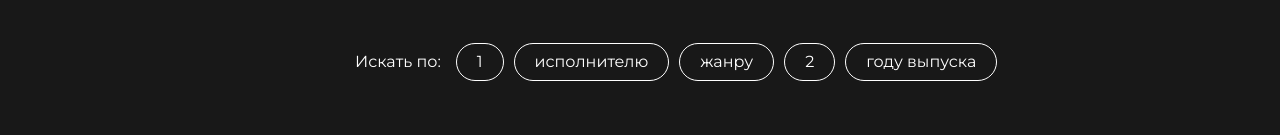
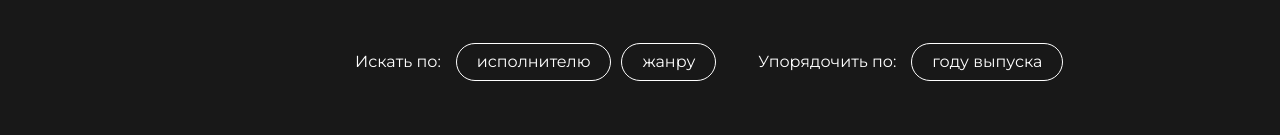
Before and after one commit to august-ra/fifth-cource-next-music, a Next.js app: page /tracks/favourite in a window 1280 px wide. Shown: the part 197-332 px from the top of the page. Built offline with nearby package versions, Linux system fonts and the light colour scheme; no server answers.

Commit message:
Changed visual part of Filter.tsx

```diff
--- a/src/components/Filter/Filter.module.css
+++ b/src/components/Filter/Filter.module.css
@@ -13,6 +13,10 @@
   font-size: 16px;
   line-height: 24px;
   margin-right: 5px;
+
+  &.second {
+    margin-left: 32px;
+  }
 }
 
 .filterButtonWrapper {
--- a/src/components/Filter/Filter.tsx
+++ b/src/components/Filter/Filter.tsx
@@ -1,6 +1,7 @@
 "use client"
 
 import styles from "./Filter.module.css"
+import cn from "classnames"
 
 import FilterButton from "./FilterButton/FilterButton"
 
@@ -48,9 +49,17 @@ export default function Filter({ playlist }: Props) {
 
   return (
     <div className={styles.filter}>
-      <div className={styles.filterTitle}>Искать по:</div>
       {
         filterKind.map((filter, index) => {
+          if (filter === "1")
+            return (
+              <div key={index} className={styles.filterTitle}>Искать по:</div>
+            )
+          else if (filter === "2")
+            return (
+              <div key={index} className={cn(styles.filterTitle, styles.second)}>Упорядочить по:</div>
+            )
+
           const list = getUniqueLists(filter)
 
           if (openedFilter && !list.length)
```
